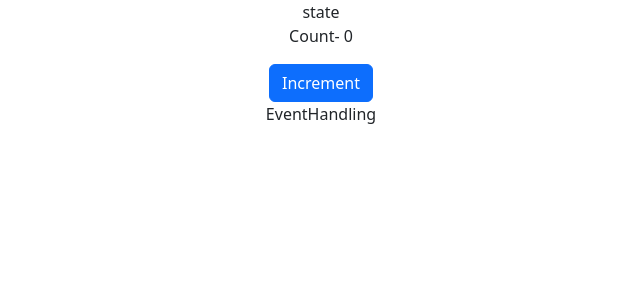
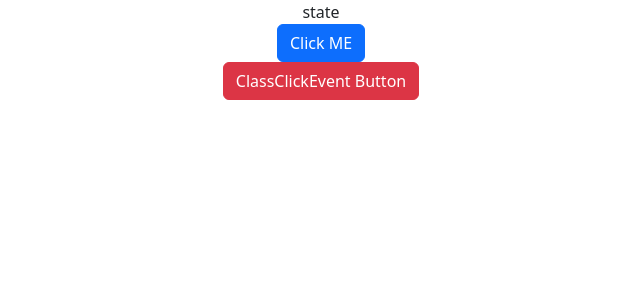
Before and after one commit to gostgmaer/react-first-app-practices, a React (Create React App) app: page / in a window 1280 px wide. Shown: the top 300 px of the page, without its empty margins (319-959 px from the left). Built offline with nearby package versions, Linux system fonts and the light colour scheme.

Commit message:
ClassClickEvent

```diff
--- a/src/App.js
+++ b/src/App.js
@@ -8,6 +8,7 @@ import Message from './components/message'
 import State from './components/state';
 import Counter from './components/Counter';
 import EventHandling from './components/EventHandling';
+import ClassClickEvent from './components/ClassClickEvent';
 
 
 
@@ -39,8 +40,9 @@ function App() {
         {/* <Welcome name="Child Component"  ></Welcome> */}
 
         {/* <Message></Message> */}
-        <Counter></Counter>
+        {/* <Counter></Counter> */}
         <EventHandling></EventHandling>
+        <ClassClickEvent></ClassClickEvent>
     </div>
   );
 }
--- /dev/null
+++ b/src/components/ClassClickEvent.js
@@ -0,0 +1,17 @@
+import React, { Component } from 'react'
+
+ class ClassClickEvent extends Component {
+    clickHandler(params) {
+        console.log(params);
+
+    }
+  render() {
+    return (
+      <div>
+        <button onClick={this.clickHandler} type="button" className="btn btn-danger">ClassClickEvent Button</button>
+      </div>
+    )
+  }
+}
+
+export default ClassClickEvent
--- a/src/components/EventHandling.js
+++ b/src/components/EventHandling.js
@@ -1,8 +1,14 @@
 import React from 'react'
 
 function EventHandling() {
+  function clickHandler(params) {
+    console.log(params);
+
+  }
   return (
-    <div>EventHandling</div>
+    <div>
+      <button type="button" onClick={clickHandler} className="btn btn-primary">Click ME</button>
+    </div>
   )
 }
 
```
